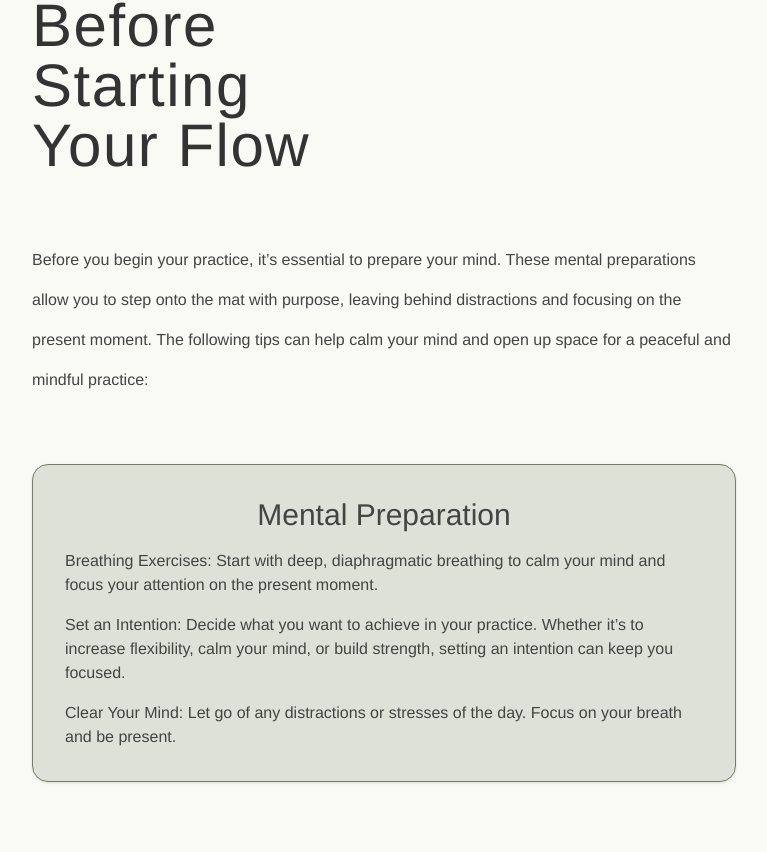
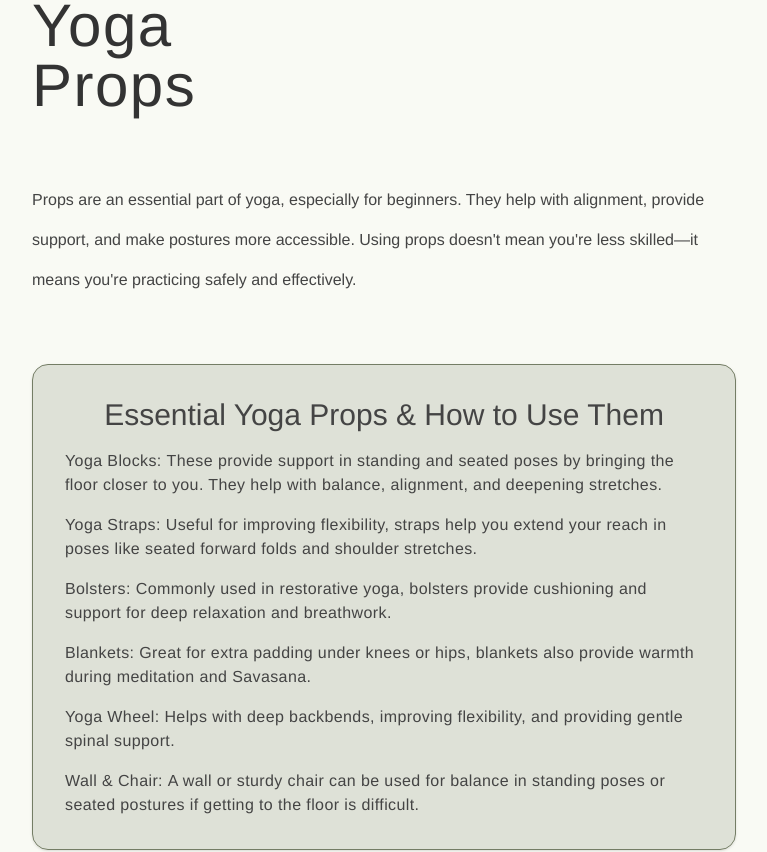
Before and after one commit to samanthacabrera/yoga-library, a React (Vite) app: page /what-is-yoga/beginners-guide in a window 1280 px wide. Shown: the part 1674-2526 px from the top of the page, without its empty margins (256-1023 px from the left). Built offline with nearby package versions, Linux system fonts and the light colour scheme.

Commit message:
add yoga props section to Guide

```diff
--- a/src/components/Guide.jsx
+++ b/src/components/Guide.jsx
@@ -36,6 +36,43 @@ const Guide = () => {
                 <li>
                     <strong>Mantra: </strong>
                     A mantra is a word, sound, or phrase that is repeated during meditation to help focus the mind and evoke a specific state of consciousness. It can be a sacred syllable like "Om" or a more complex affirmation. The repetition of a mantra helps reduce mental distractions, creating a deeper connection with the self and promoting mindfulness.
+                </li>
+            </ul>
+        </div>
+
+        {/* Yoga Props */}
+        <h3 className="text-2xl font-medium text-charcoal tracking-wide lg:text-6xl lg:col-span-1 lg:max-w-[250px]">
+            Yoga Props
+        </h3>
+        <p className="lg:col-span-2">
+            Props are an essential part of yoga, especially for beginners. They help with alignment, provide support, and make postures more accessible. Using props doesn't mean you're less skilled—it means you're practicing safely and effectively.
+        </p>
+        <div className="bg-moss bg-opacity-20 border border-moss rounded-2xl shadow p-4 sm:p-8 space-y-4 lg:col-span-2">
+            <h2 className="text-2xl sm:text-3xl text-center mb-2">Essential Yoga Props & How to Use Them</h2>
+            <ul className="list-inside space-y-4 tracking-wide text-sm sm:text-base">
+                <li>
+                    <strong>Yoga Blocks: </strong>
+                    These provide support in standing and seated poses by bringing the floor closer to you. They help with balance, alignment, and deepening stretches.
+                </li>
+                <li>
+                    <strong>Yoga Straps: </strong>
+                    Useful for improving flexibility, straps help you extend your reach in poses like seated forward folds and shoulder stretches.
+                </li>
+                <li>
+                    <strong>Bolsters: </strong>
+                    Commonly used in restorative yoga, bolsters provide cushioning and support for deep relaxation and breathwork.
+                </li>
+                <li>
+                    <strong>Blankets: </strong>
+                    Great for extra padding under knees or hips, blankets also provide warmth during meditation and Savasana.
+                </li>
+                <li>
+                    <strong>Yoga Wheel: </strong>
+                    Helps with deep backbends, improving flexibility, and providing gentle spinal support.
+                </li>
+                <li>
+                    <strong>Wall & Chair: </strong>
+                    A wall or sturdy chair can be used for balance in standing poses or seated postures if getting to the floor is difficult.
                 </li>
             </ul>
         </div>
--- a/src/components/Home.jsx
+++ b/src/components/Home.jsx
@@ -220,7 +220,7 @@ const Home = () => {
               Check out these essential guides to learn more about the history and philosophy of yoga.
             </motion.p>
 
-            <div className="mt-12 grid md:grid-cols-2 gap-12 max-w-4xl mx-auto items-center text-left">
+            <div className="mt-12 grid md:grid-cols-2 gap-20 max-w-4xl mx-auto items-center text-left">
               {[
                 { link: "/what-is-yoga/beginners-guide", title: "Start Here: Beginner’s Guide", description: "New to yoga? This guide covers the fundamentals—what yoga is, how to begin, and key concepts to help you get started." },
                 { link: "/what-is-yoga/overview", title: "What Is Yoga?", description: "Discover the history, philosophy, and purpose of yoga. Learn how this ancient practice continues to evolve today." },
@@ -236,7 +236,7 @@ const Home = () => {
                     visible: { opacity: 1, y: 0, transition: { duration: 1 } },
                   }}
                 >
-                  <Link to={item.link} className="block w-[400px] h-[150px] p-6 bg-moss bg-opacity-10 hover:bg-opacity-20 hover:shadow transition-all duration-300 border border-moss rounded-2xl">
+                  <Link to={item.link} className="block w-[400px] h-[150px] p-6 bg-moss bg-opacity-5 hover:bg-opacity-20 hover:shadow transition-all duration-300 border border-moss rounded-2xl">
                     <h3 className="text-xl font-medium">{item.title}</h3>
                     <p className="mt-2 text-sm">{item.description}</p>
                   </Link>
```
